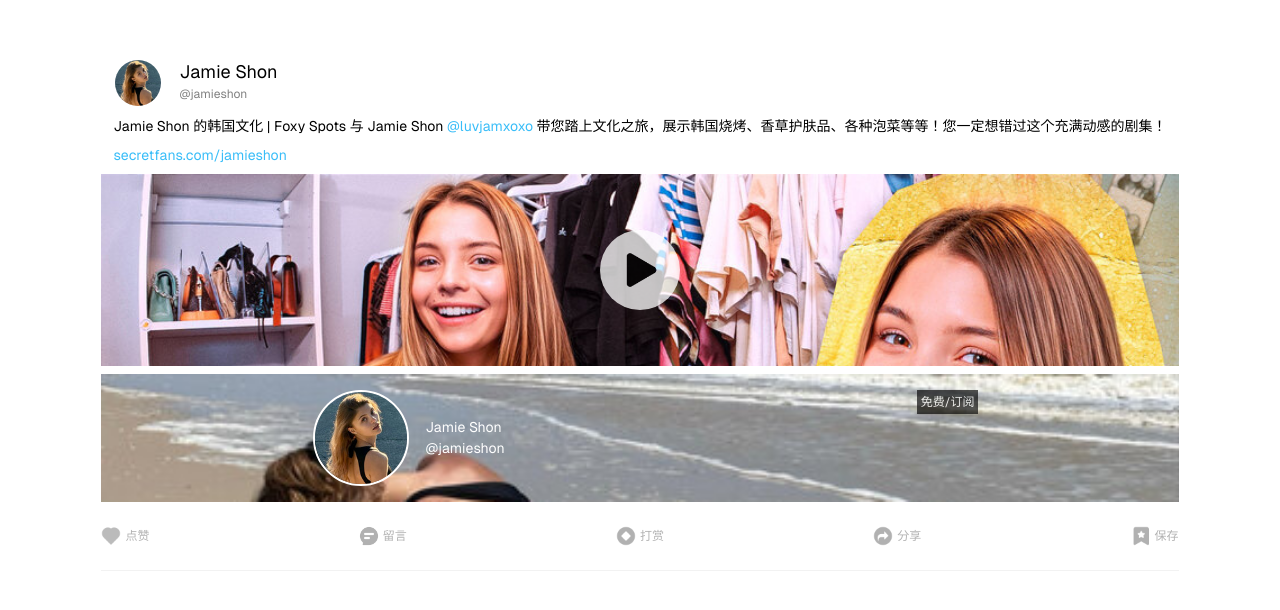
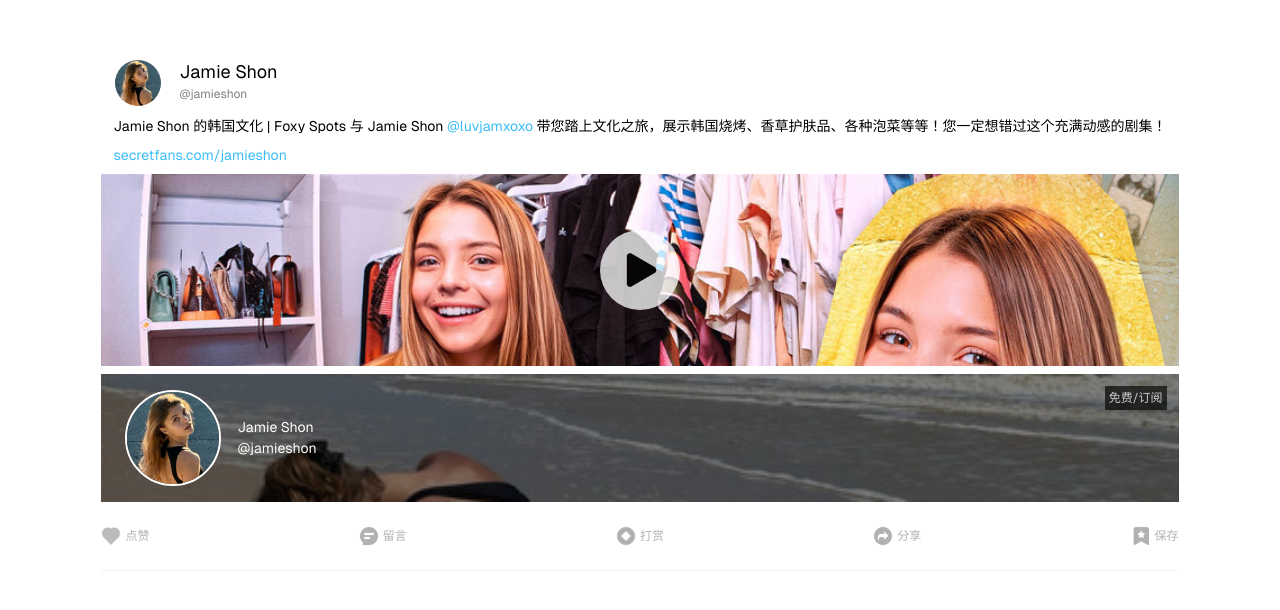
Before and after one commit to doudoumao1031/onlyfans-web, a Next.js app: page / in a window 1280 px wide. Shown: the part 106-716 px from the top of the page. Built offline with nearby package versions, Linux system fonts and the light colour scheme.

Commit message:
feed: fix style

```diff
--- a/components/post/feed.tsx
+++ b/components/post/feed.tsx
@@ -34,12 +34,12 @@ export default function Feed({ data }) {
 function SubscribeCard({ user }) {
   return (
     <div
-      className="flex justify-center items-center w-full h-32 bg-black rounded-lg bg-cover"
+      className="w-full h-32 rounded-lg bg-cover"
       style={{
         backgroundImage: `url(${user.backgroundImage})`,
       }}
     >
-      <div className="w-full flex justify-around">
+      <div className="w-full h-full flex justify-between bg-black/50 p-3">
         <div className="flex gap-4 px-3 items-center">
           <div>
             <Avatar src={user.avatar} width="w-24" />
```
